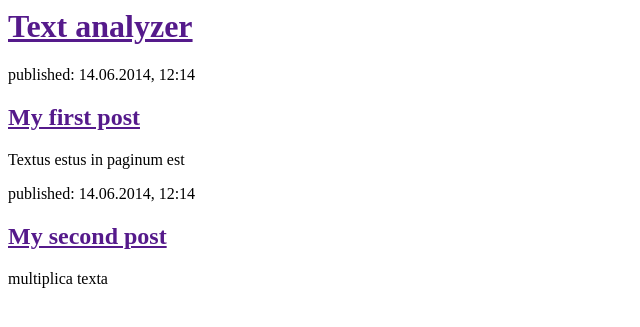
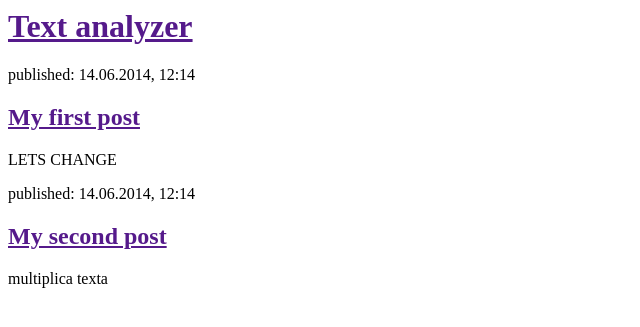
Before and after one commit to AlexBrussee/textAnalyzer, a Django app: page / in a window 1280 px wide. Shown: the top 327 px of the page, without its empty margins (0-640 px from the left). Run offline with Django 3.2, Linux system fonts and the light colour scheme.

Commit message:
Test git modification

```diff
--- a/blog/templates/blog/post_list.html
+++ b/blog/templates/blog/post_list.html
@@ -10,7 +10,7 @@
         <div>
             <p>published: 14.06.2014, 12:14</p>
             <h2><a href="">My first post</a></h2>
-            <p>Textus estus in paginum est</p>
+            <p>LETS CHANGE</p>
         </div>
 
         <div>
```
